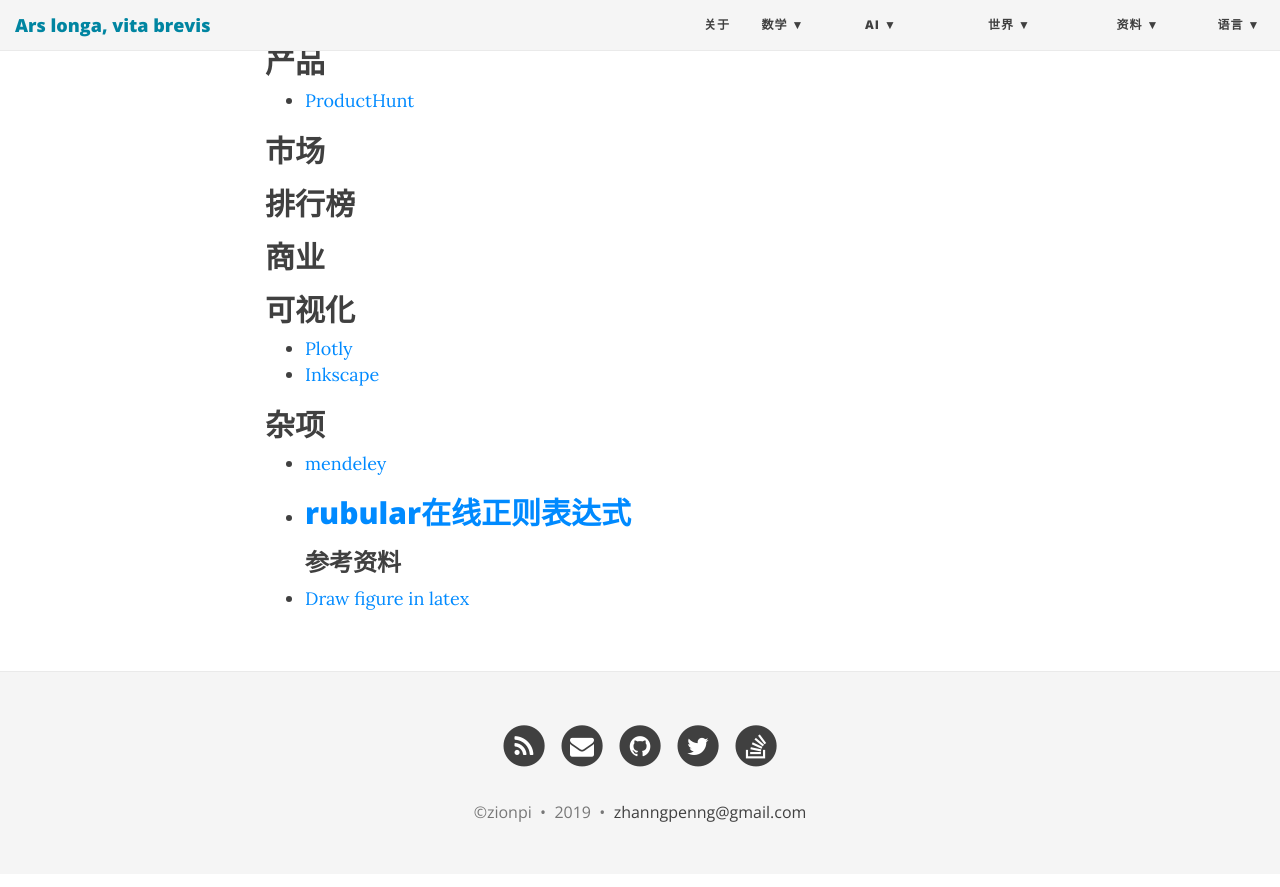
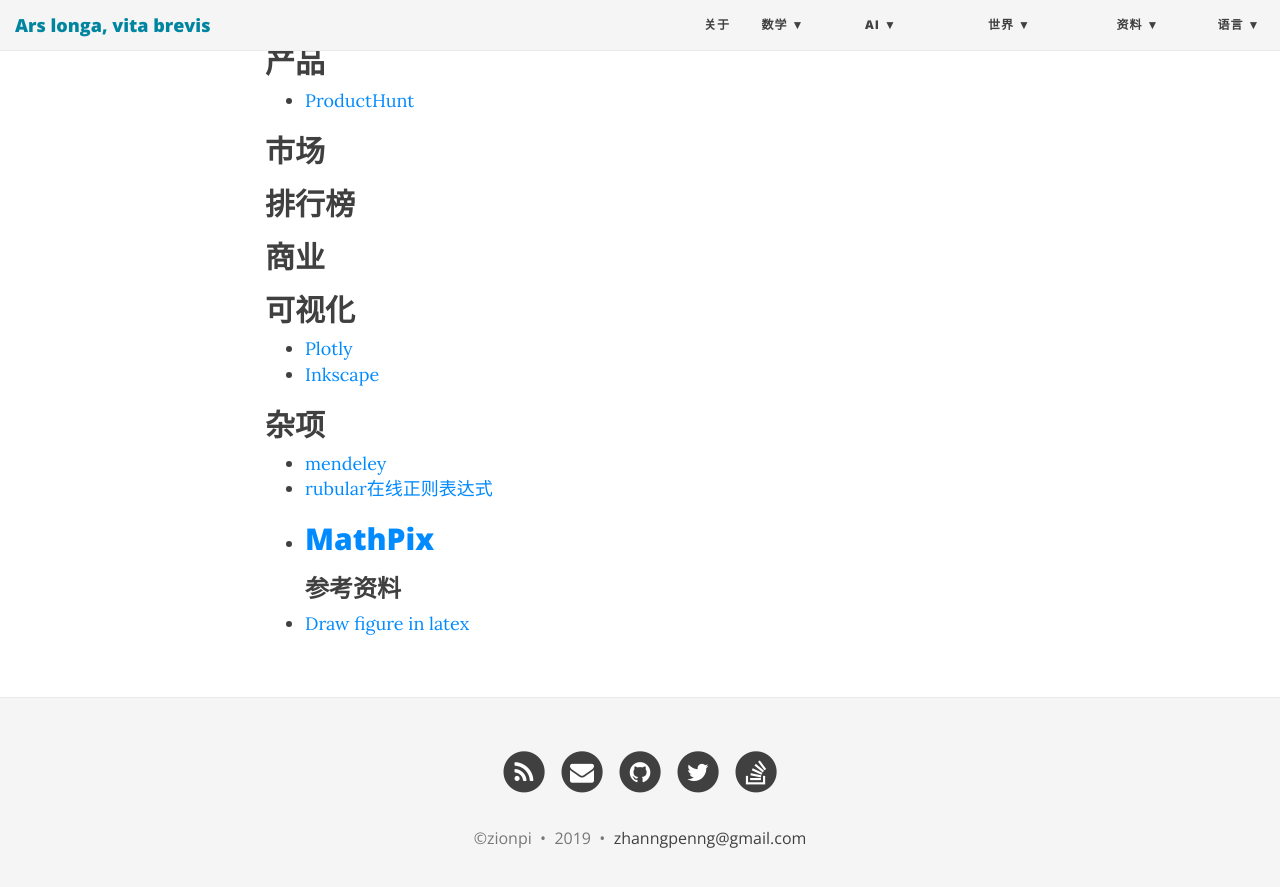
Before and after one commit to ZionPi/zionpi.github.io, a Jekyll site: the page built from toolbox.md, in a window 1280 px wide and 900 px high, scrolled down 676 px. Shown: the top 887 px of the window. Built offline with Jekyll 4.4.1, drawn with Linux system fonts in a browser that asks for light colours; nearby versions of some CDN libraries.

Commit message:
Update toolbox.md

```diff
--- a/toolbox.md
+++ b/toolbox.md
@@ -34,6 +34,7 @@
 ## 杂项
 - [mendeley](https://www.mendeley.com/)
 - [rubular在线正则表达式](https://rubular.com/r/vVzB3H3FmN)
+- [MathPix](https://mathpix.com/)
 ---
 ### 参考资料
 
```
